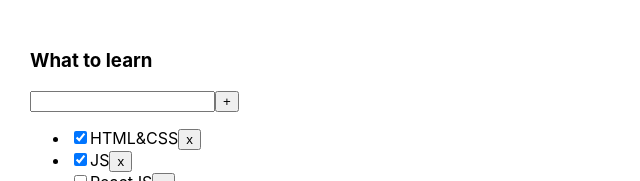
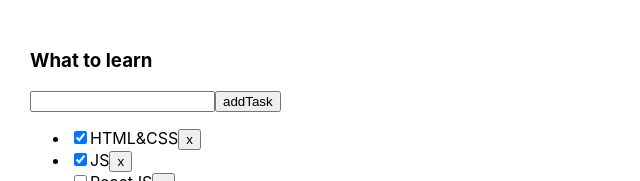
Before and after one commit to Vital9i/ToDoList-on-pnpm, a React (Vite) app: page / in a window 1280 px wide. Shown: the top 181 px of the page, without its empty margins (0-640 px from the left). Built offline with nearby package versions, Linux system fonts and the light colour scheme.

Commit message:
inputRef complete

```diff
--- a/src/App.tsx
+++ b/src/App.tsx
@@ -1,16 +1,16 @@
 import { useState } from 'react'
 import './App.css'
 import { TodolistItem } from './TodolistItem'
-import {v1} from 'uuid'
+import { v1 } from 'uuid'
 
 
 export type FilteredValue = 'All' | 'Active' | 'Completed'
 
 export const App = () => {
-    const [tasks1,setTasks] = useState( [
+    const [tasks1, setTasks] = useState([
         { id: v1(), title: 'HTML&CSS', isDone: true },
         { id: v1(), title: 'JS', isDone: true },
-        { id :v1(), title: 'ReactJS', isDone: false },
+        { id: v1(), title: 'ReactJS', isDone: false },
         { id: v1(), title: 'Redux', isDone: true },
         { id: v1(), title: 'Angular', isDone: true },
         { id: v1(), title: 'Vue', isDone: false },
@@ -21,26 +21,30 @@ export const App = () => {
 
     const [filter, setFilter] = useState<FilteredValue>('All')
 
-    const changeTasks = (filterName:FilteredValue) => {
+    const changeTasks = (filterName: FilteredValue) => {
         setFilter(filterName)
     }
 
+    const deleteTask = (taskId: string) => {
+        setTasks(tasks1.filter((t) => (t.id !== taskId)))
+    }
 
-    switch(filter) {
+    const addTask = (newTask: string) => {
+        setTasks([{ id: v1(), title: newTask, isDone: false }, ...tasks1])
+    }
+
+
+    switch (filter) {
         case 'All':
             filteredTasks = tasks1;
             break
         case 'Active':
-            filteredTasks = tasks1.filter((t)=>!t.isDone)
+            filteredTasks = tasks1.filter((t) => !t.isDone)
             break
         case 'Completed':
-            filteredTasks = tasks1.filter((t)=>t.isDone)
+            filteredTasks = tasks1.filter((t) => t.isDone)
             break
     }
-
-const deleteTask = (taskId:string) =>{
-setTasks( tasks1.filter((t)=>(t.id !== taskId)) )
-}
 
     return (
         <div className="app">
@@ -48,8 +52,8 @@ setTasks( tasks1.filter((t)=>(t.id !== taskId)) )
                 tasks={filteredTasks}
                 deleteTask={deleteTask}
                 changeTasks={changeTasks}
-
-                />
+                addTask={addTask}
+            />
         </div>
     )
 }
--- a/src/TodolistItem.tsx
+++ b/src/TodolistItem.tsx
@@ -1,4 +1,5 @@
 
+import { useRef } from 'react'
 import { FilteredValue } from './App'
 import { Button } from './Button'
 
@@ -7,7 +8,7 @@ type TodolistItemProps = {
     tasks: TaskType[]
     deleteTask: (taskId: string) => void
     changeTasks: (filterName: FilteredValue) => void
-
+    addTask: (newTask: string) => void
 }
 
 type TaskType = {
@@ -16,15 +17,23 @@ type TaskType = {
     isDone: boolean
 }
 
-export const TodolistItem = ({ title, tasks, deleteTask, changeTasks }: TodolistItemProps) => {
+export const TodolistItem = ({ title, tasks, deleteTask, changeTasks, addTask }: TodolistItemProps) => {
 
+    const inputRef = useRef<HTMLInputElement>(null)
+
+    console.log(inputRef)
     return (
         <div>
             <h3>{title}</h3>
             <div>
-                <input />
+                <input ref={inputRef} />
 
-                <Button title={'+'} onClickHandler={() => { }} />
+                <Button title={'addTask'} onClickHandler={() => {
+                    if (inputRef.current) {
+                        addTask(inputRef.current.value)
+                        inputRef.current.value = ''
+                    }
+                }} />
             </div>
             <ul>
 
```
